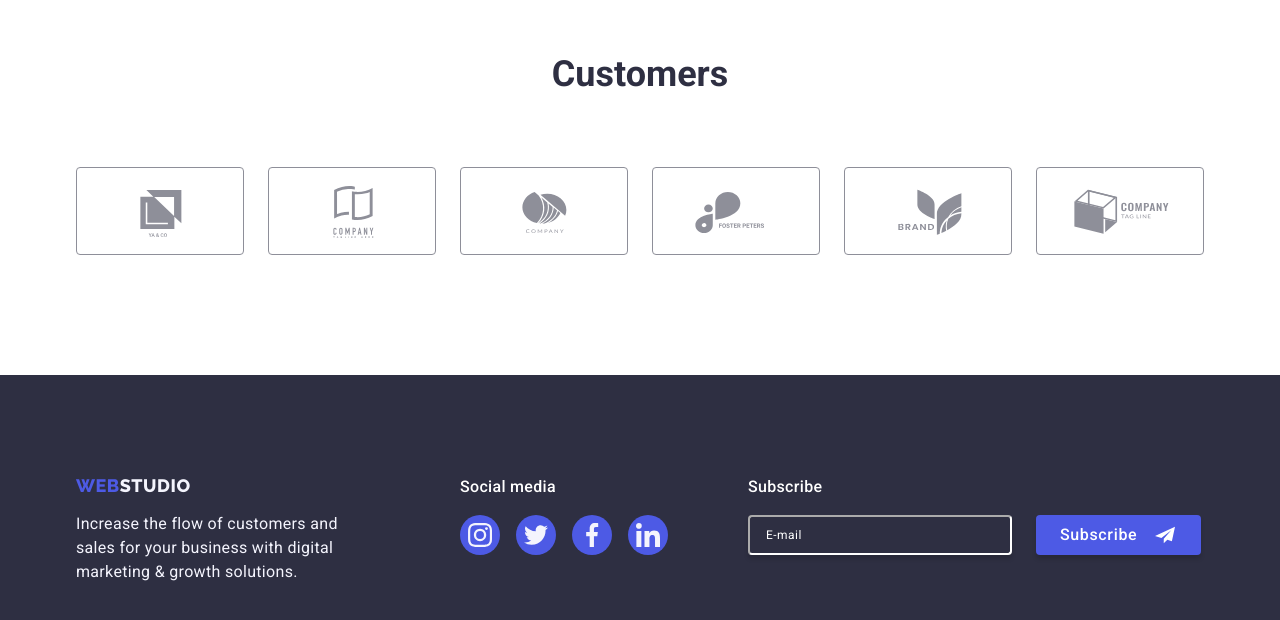
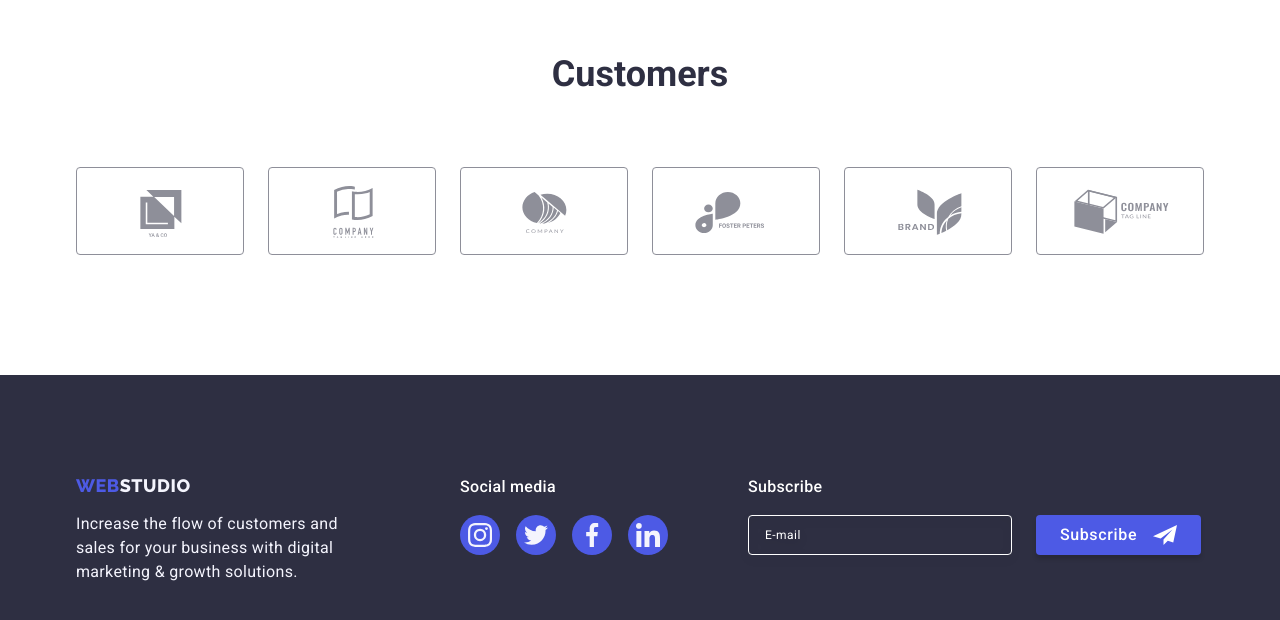
Before and after one commit to Pashalpm/goit-markup-hw-05, a plain HTML site: page index.html in a window 1280 px wide. Shown: the part 2538-3158 px from the top of the page. Drawn offline with nearby package versions, Linux system fonts and the light colour scheme.

Commit message:
fix futer

```diff
--- a/css/styles.css
+++ b/css/styles.css
@@ -545,13 +545,13 @@ img {
 /* ===========FUTER FORM======================== */
 
 .futer-form {
-  display: block;
-  /* position: relative; */
+
+  display: flex;
+  gap: 24px;
 }
 
 .futer-subscribe {
   display: block;
-  /* position: relative; */
   color: var(--background-color);
   font-size: 16px;
   font-weight: 500;
@@ -560,43 +560,34 @@ img {
   margin-bottom: 16px;
 }
 
-.futer-form-label {
-  /* position: relative; */
-
-}
-
-
-
 .futer-form-mail {
   width: 264px;
   height: 40px;
-  padding: 8px 16px;
+  padding-left: 16px;
   font-size: 12px;
   font-weight: 400;
   line-height: 2;
   letter-spacing: 0.48px;
+  border: 1px solid var(--background-color);
+  border-radius: 4px;
   color: var(--background-color);
-  background: var(--titlt-black-color);
+  background-color: transparent;
   border-color: var(--background-color);
-  border-radius: 4px;
-  box-shadow: 0px 4px 4px 0px rgba(0, 0, 0, 0.15);
-  margin-right: 24px;
-  transition: border-color 250ms cubic-bezier(0.4, 0, 0.2, 1), box-shadow 250ms cubic-bezier(0.4, 0, 0.2, 1);
+  filter: drop-shadow(0px 4px 4px rgba(0, 0, 0, 0.15));
+  transition: border-color 250ms cubic-bezier(0.4, 0, 0.2, 1), drop-shadow 250ms cubic-bezier(0.4, 0, 0.2, 1);
 }
 
 .futer-form-mail::placeholder {
   color: var(--background-color);
-  border-color: var(--background-color);
+
 }
 
 .futer-form-button {
-  display: inline-flex;
-  position: absolute;
+  display: flex;
   align-items: center;
-  justify-content: space-between;
+  justify-content: center;
   width: 165px;
   height: 40px;
-  padding: 0 24px;
   border-radius: 4px;
   font-family: var(--primary-font);
   background-color: var(--button-color);
@@ -608,7 +599,6 @@ img {
   cursor: pointer;
   box-shadow: 0px 4px 4px rgba(0, 0, 0, 0.15);
   border: none;
-  border-radius: 4px;
   transition: background-color 250ms cubic-bezier(0.4, 0, 0.2, 1), box-shadow 250ms cubic-bezier(0.4, 0, 0.2, 1);
 }
 
@@ -617,7 +607,9 @@ img {
   background-color: var(--hover-link-color);
 }
 
-.futer-form-button-icon {}
+.futer-form-button-icon {
+  margin-left: 16px;
+}
 
 /**
   |============================
--- a/index.html
+++ b/index.html
@@ -364,13 +364,13 @@
       </div>
       <!-- ========================================FUTER FORM============================================ -->
       <div class="container-futer-form">
-        <form name="futer-form">
-          <p class="futer-subscribe">Subscribe</p>
+        <p class="futer-subscribe">Subscribe</p>
+        <form class="futer-form" name="futer-form">
           <label class="futer-form-label">
             <input class="futer-form-mail" type="email" name="futer-mail" placeholder="E-mail">
           </label>
           <button class="futer-form-button" type="submit">Subscribe<svg class=" futer-form-button-icon" width="24"
-              height="20">
+              height="24">
               <use href="./images/icons.svg#icon-futer"></use>
             </svg>
           </button>
```
Also changed, not shown: portfolio.html (+4 -3 lines).
